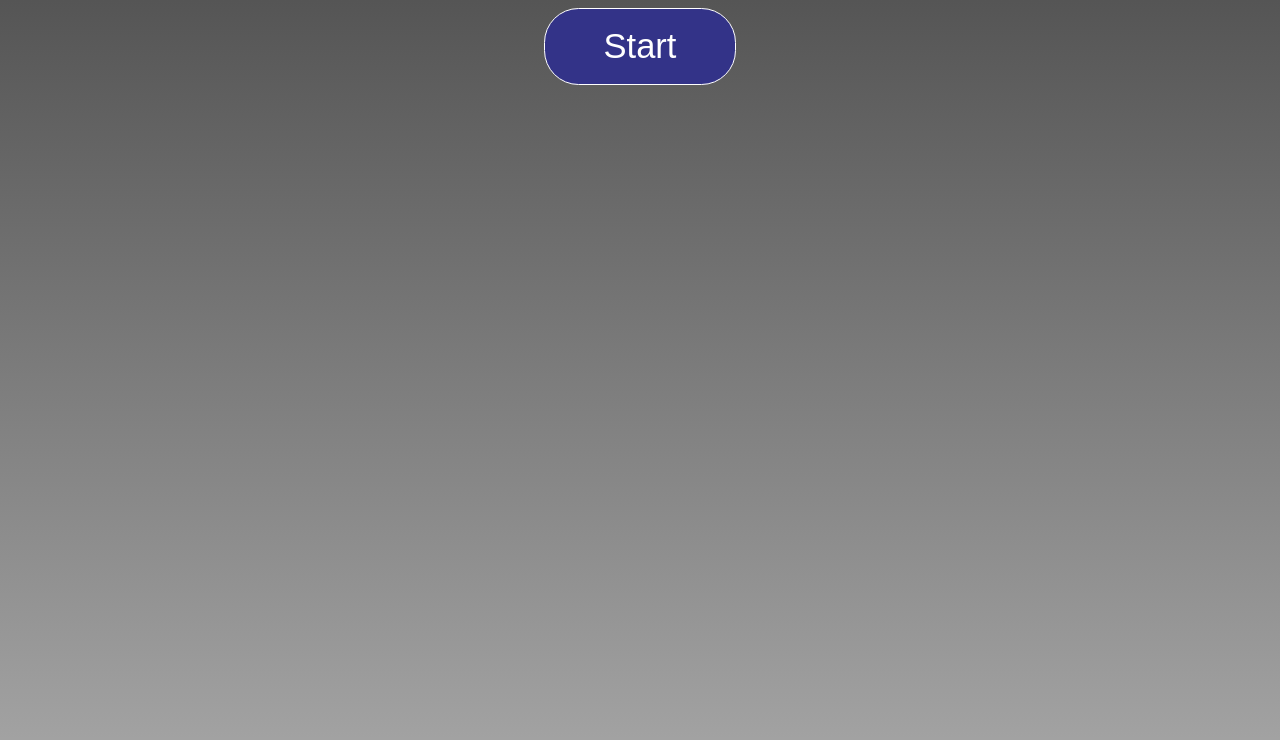
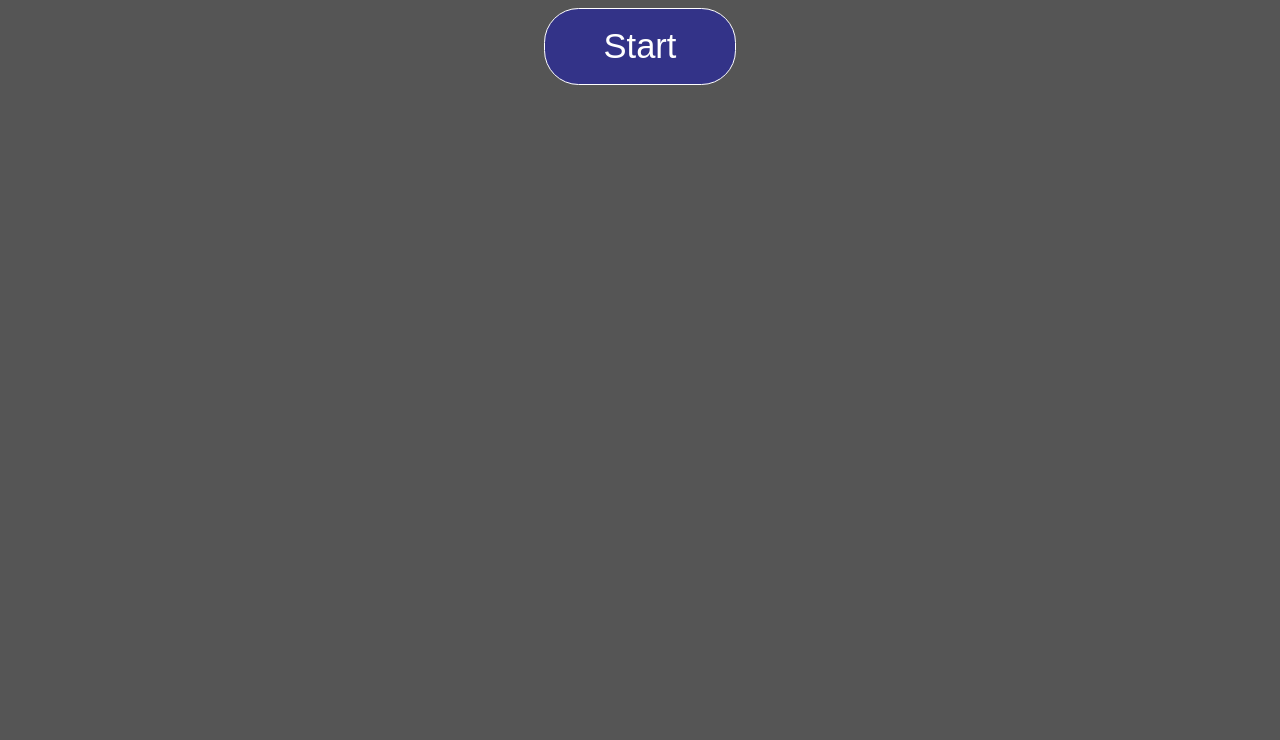
Before and after one commit to marcosperez85/Simple-Memotest, a plain HTML site: page index.html in a window 1280 px wide. Drawn offline with Linux system fonts and the light colour scheme.

Commit message:
Cambié el background y el tamaño total del body

```diff
--- a/main.css
+++ b/main.css
@@ -1,6 +1,7 @@
 body {
-    height: 100vh;
-    background: linear-gradient(#555, #aaa);
+    height: 95vh;
+    /* background: linear-gradient(#555, #aaa); */
+    background: #555;
 }
 
 #button-container {
```
